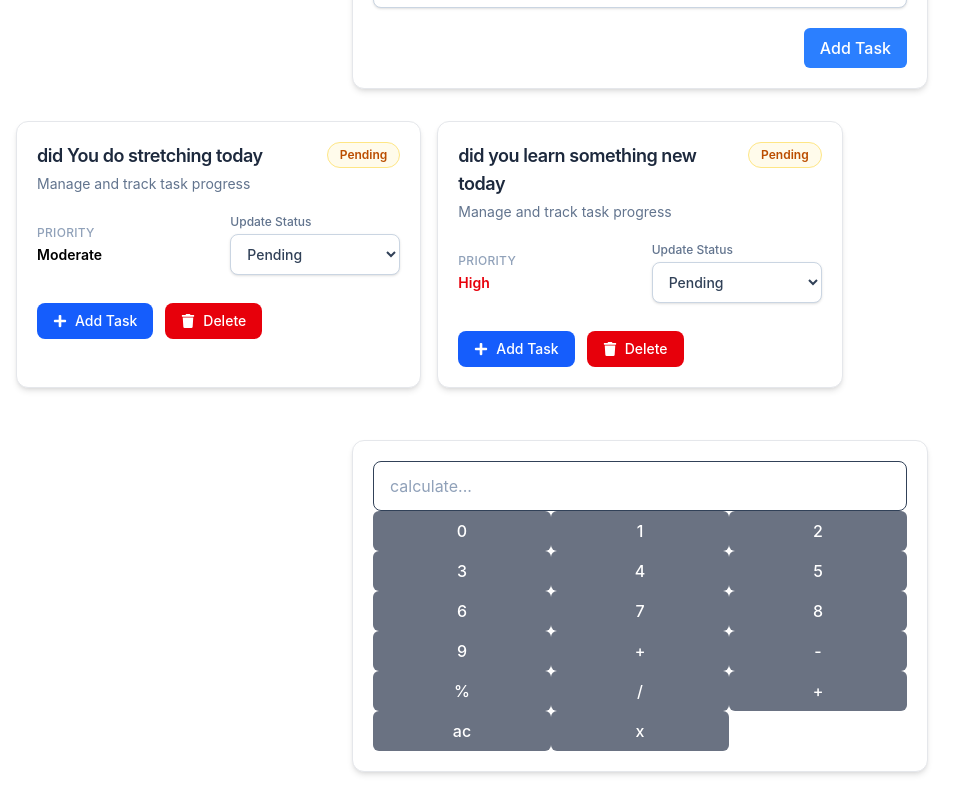
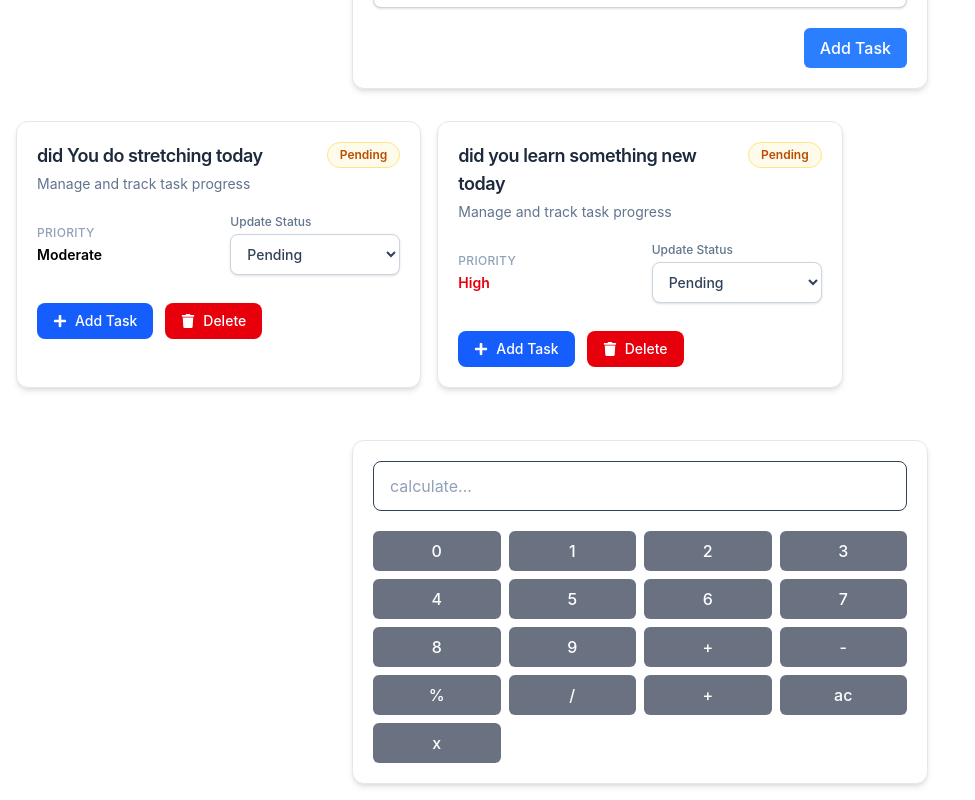
Before and after one commit to Mayank-Garg7/ImageReflection, a React (Vite) app: page / in a window 1280 px wide. Shown: the part 223-1023 px from the top of the page, without its empty margins (0-975 px from the left). Built offline with nearby package versions, Linux system fonts and the light colour scheme.

Commit message:
working with functionality here

```diff
--- a/src/features/calculator/Calculator.jsx
+++ b/src/features/calculator/Calculator.jsx
@@ -9,15 +9,15 @@ function Calculator() {
             <Card>
                 <form>
                     <input
-                    type="text"
-                    placeholder='calculate...'
-                    className="w-full rounded-lg border px-4 py-3  text-slate-700  outline-none transition duration-200 placeholder:text-slate-400 focus:border-blue-500 focus:ring-4 focus:ring-blue-100"
+                        type="text"
+                        placeholder='calculate...'
+                        className="w-full mb-5 rounded-lg border px-4 py-3  text-slate-700  outline-none transition duration-200 placeholder:text-slate-400 focus:border-blue-500 focus:ring-4 focus:ring-blue-100"
                     />
-                    <div className='grid grid-cols-3'>
+                    <div className='grid grid-cols-4 gap-2'>
                         {arr.map((data, idx) => (
-                            <Button key={idx} variant='secondary'>
-                                <span>{data}</span>
-                            </Button>
+                                <Button key={idx} variant='secondary'>
+                                    <span>{data}</span>
+                                </Button>
                         ))}
                     </div>
                 </form>
```
